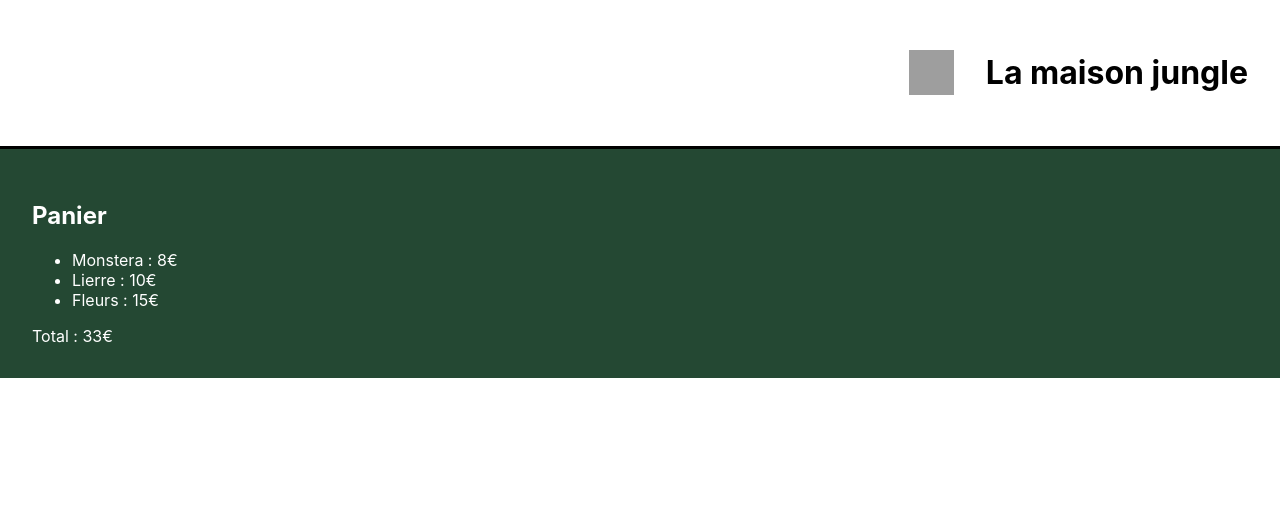
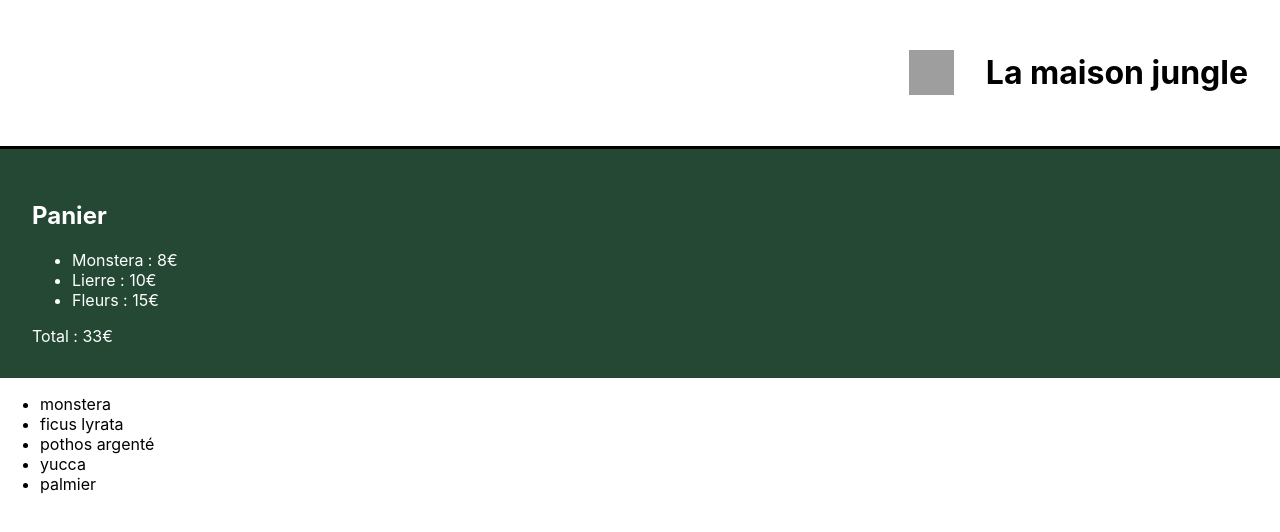
Before and after one commit to terence-line/La-maison-jungle, a React (Create React App) app: page / in a window 1280 px wide. Shown: the top 532 px of the page. Built offline with nearby package versions, Linux system fonts and the light colour scheme; grey boxes are pictures that could not be loaded.

Commit message:
ajout d'un composant et importation dans App.js

```diff
--- a/src/components/App.js
+++ b/src/components/App.js
@@ -1,11 +1,13 @@
 import Banner from './Banner'
 import Cart from './Cart'
+import ShoppingList from './ShoppingList'
 
 function App() {
   return (
     <div>
       <Banner />
       <Cart />
+      <ShoppingList />
     </div>
   )
 }
--- /dev/null
+++ b/src/components/ShoppingList.js
@@ -0,0 +1,19 @@
+const plantList = [
+    'monstera',
+    'ficus lyrata',
+    'pothos argenté',
+    'yucca',
+    'palmier'
+]
+
+function ShoppingList() {
+    return (
+        <ul>
+            {plantList.map((plant, index) => (
+                <li key={`${plant}-${index}`}>{plant}</li>
+            ))}
+        </ul>
+    )
+}
+
+export default ShoppingList
```
